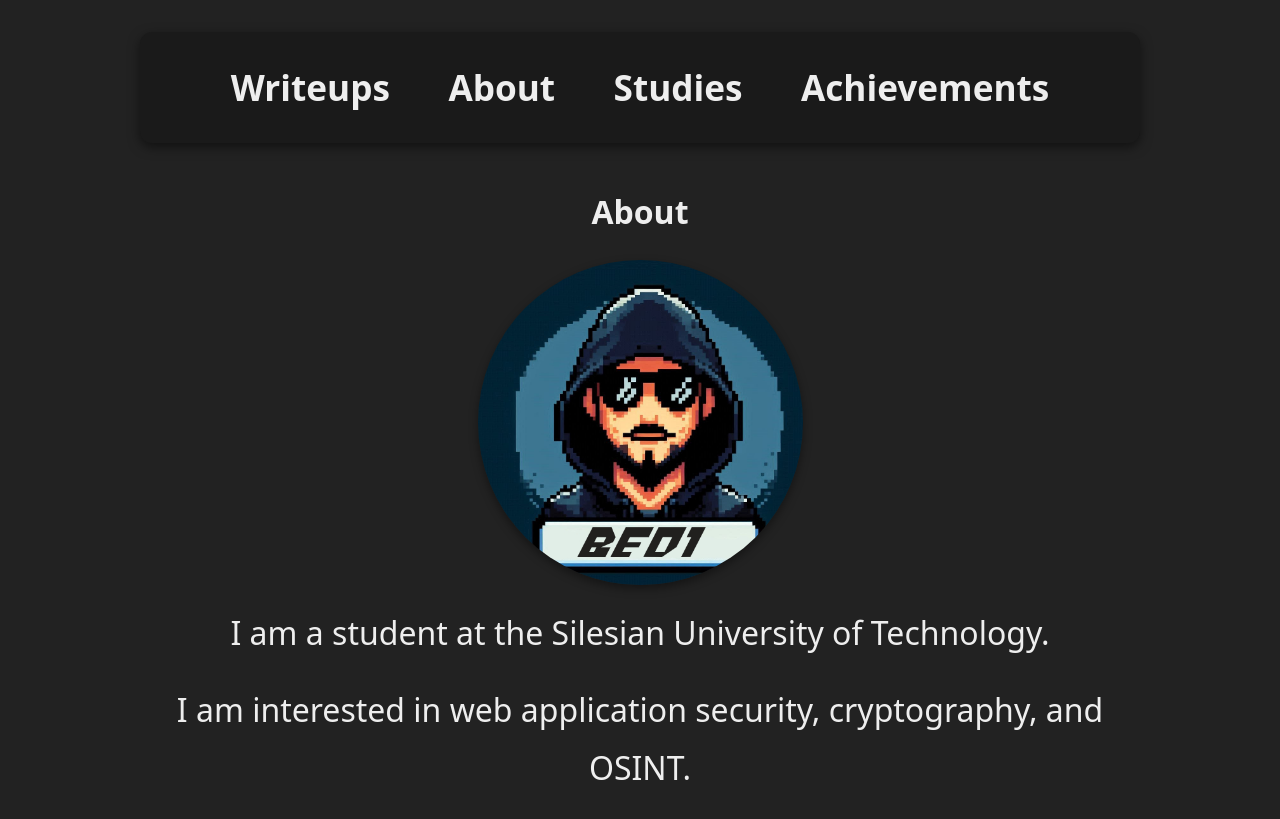
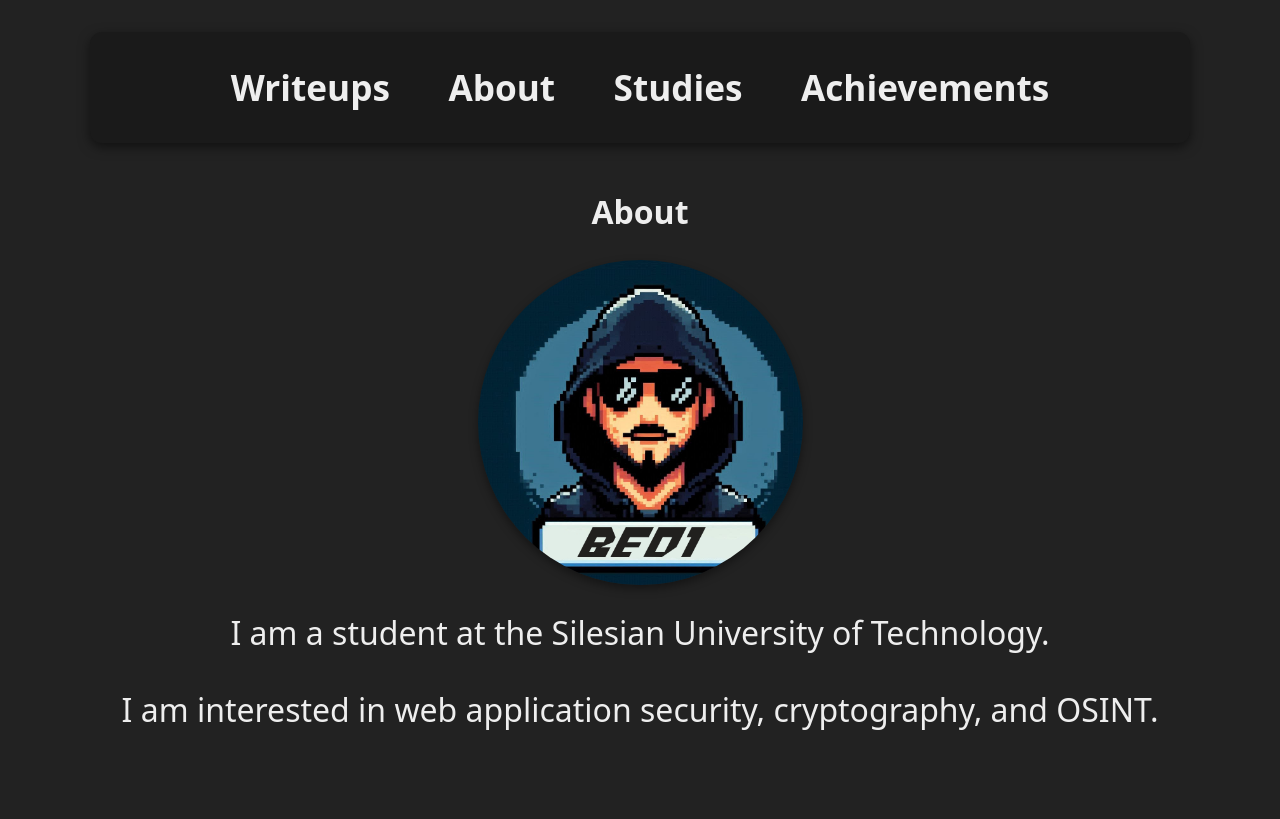
Before and after one commit to mrb3d1/mrb3d1.github.io, a Jekyll site: the page built from index.md, in a window 1280 px wide. Shown: the top 819 px of the page. Built offline with Jekyll 4.4.1, drawn with Linux system fonts in a browser that asks for light colours.

Commit message:
Update style.css

```diff
--- a/assets/style.css
+++ b/assets/style.css
@@ -9,7 +9,7 @@
 }
 
 main {
-  max-width: 1000px;
+  max-width: clamp(320px, 96%, 1100px);
   margin: 0 auto;
   padding: 0 1rem;
 }
```
